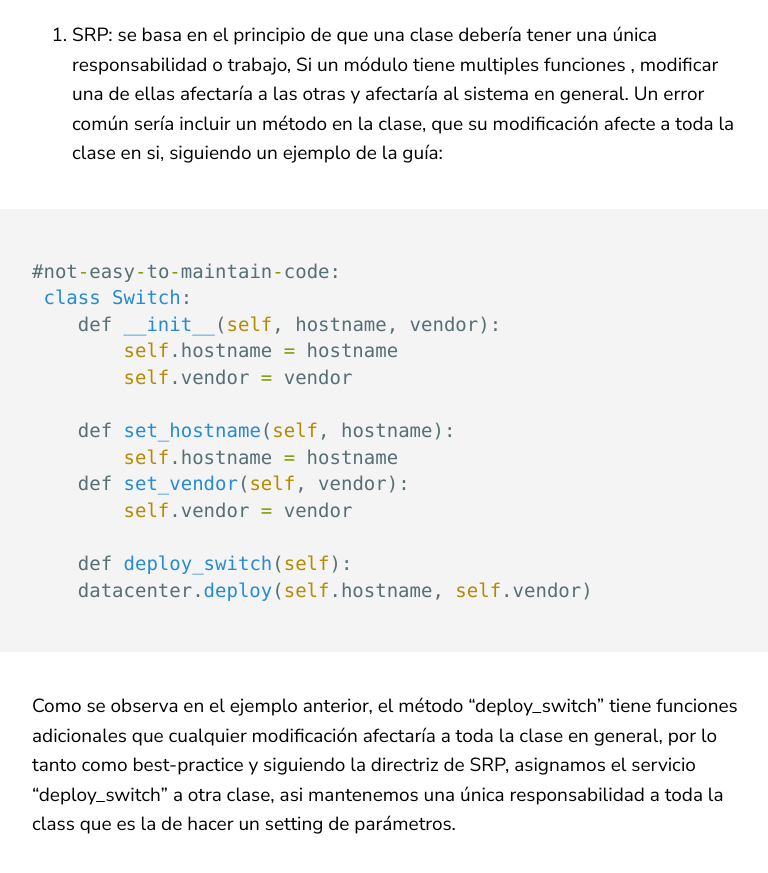
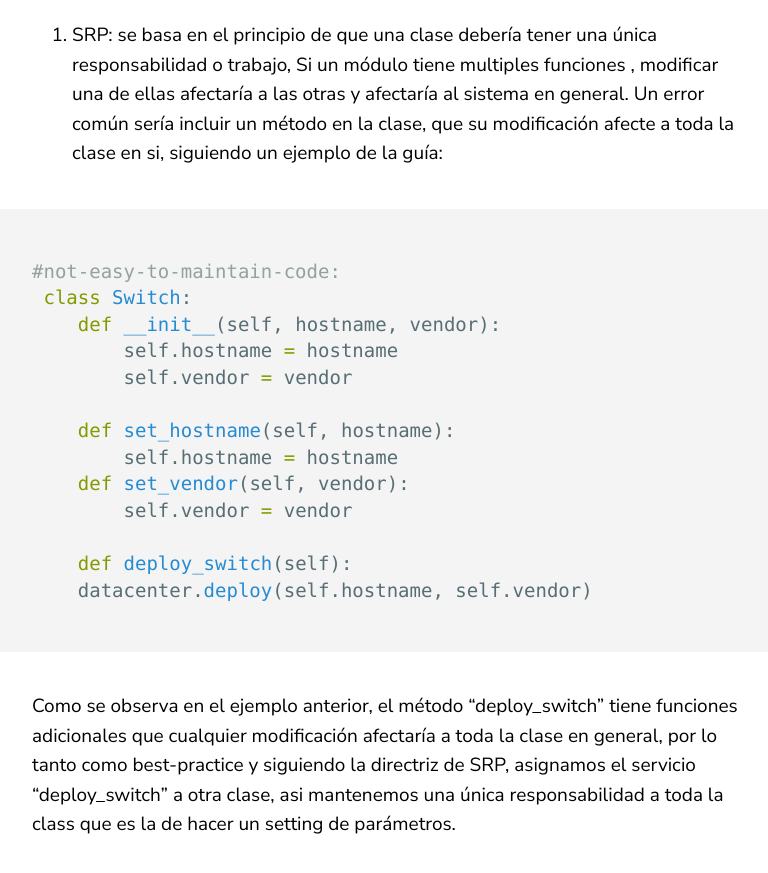
Before and after one commit to pablodiegovs/pablodiegovs.github.io, a Jekyll site: the page built from _posts/2023-02-22-maintainability.markdown, in a window 1280 px wide and 900 px high, scrolled down 2889 px. Shown: the top 873 px of the window, without its empty margins (68-836 px from the left). Built offline with Jekyll 4.4.1, drawn with Linux system fonts in a browser that asks for light colours; some of the changed text lies outside the part shown.

Commit message:
Update to python

````diff
--- a/_posts/2023-02-22-maintainability.markdown
+++ b/_posts/2023-02-22-maintainability.markdown
@@ -55,7 +55,7 @@ El principio SOLID para el diseño de programación orientada a objetos es la ab
 
 1. SRP: se basa en el principio de que una clase debería tener una única responsabilidad o trabajo, Si un módulo tiene multiples funciones , modificar una de ellas afectaría a las otras y afectaría al sistema en general. Un error común sería incluir un método en la clase, que su modificación afecte a toda la clase en si, siguiendo un ejemplo de la guía:
 
-```javascript
+```python
 #not-easy-to-maintain-code:
  class Switch:
 	def __init__(self, hostname, vendor):
@@ -73,7 +73,7 @@ El principio SOLID para el diseño de programación orientada a objetos es la ab
 
 Como se observa en el ejemplo anterior, el método "deploy_switch" tiene funciones adicionales que cualquier modificación afectaría a toda la clase en general, por lo tanto como best-practice y siguiendo la directriz de SRP, asignamos el servicio "deploy_switch" a otra clase, asi mantenemos una única responsabilidad a toda la class que es la de hacer un setting de parámetros.
 
-```javascript
+```python
  class Switch:
 	def __init__(self, hostname, vendor):
 		self.hostname = hostname
@@ -92,7 +92,7 @@ class SwitchDeployer:
 2. OCP: indica que todos los componentes (class, modules, functions) deberían admitir extensión pero no modificación. Existinsibilidad se conceptualiza como la capacidad de permitir a un sistema o aplicación de extender sus features sin modificaciones.
 Uno de las características que nos brinda la programación orientada a objetos es la de "Herencia". Donde una clase hija se relaciona heredando características de la clase padre. En el ejemplo tenemos una clase objeto "Switch" (clase padre), que engloba todos los switch devices de nuestra red. Si necesito distinguir un switch de acceso, de un switch de agregación, y asignar diferentes rangos de IPs de gestión dependiendo de la funcionalidad de cada switch, entonces tendría que modificar mi clase Switch, adicionar una condicionante que dependiendo su función jerarquica asignar cierto rango de IP. Esto viola el principio OCP del que estamos hablando, porque si bien estamos extendiendo funcionalidades, estamos modificando la clase en si. Para implementar en nuestro script esta funcionalidad sin violar el OCP, podemos utilizar herencia de la POO:
 
-```javascript
+```python
 #parent class
  class Switch:
 	def __init__(self, hostname, vendor):
@@ -117,7 +117,7 @@ En el ejemplo anterior se observa que un futuro si queremos agregar un objeto co
 
 4. ISP: el principio recomienda no tener interfaces junto a otras interfaces no utilizadas en la misma superclase. Por ejemplo una utilización errónea sería la siguiente:
 
-```javascript
+```python
  class SwitchAgg(Switch):
 	def get_model(self):
 		return self.get_model()
@@ -133,7 +133,7 @@ En el ejemplo anterior se observa que un futuro si queremos agregar un objeto co
 ```
 Ejemplo respetando el principio de interface segregation:
 
-```javascript
+```python
 class Switch:
 	def get_model(self):
 		return self.get_model()
````
